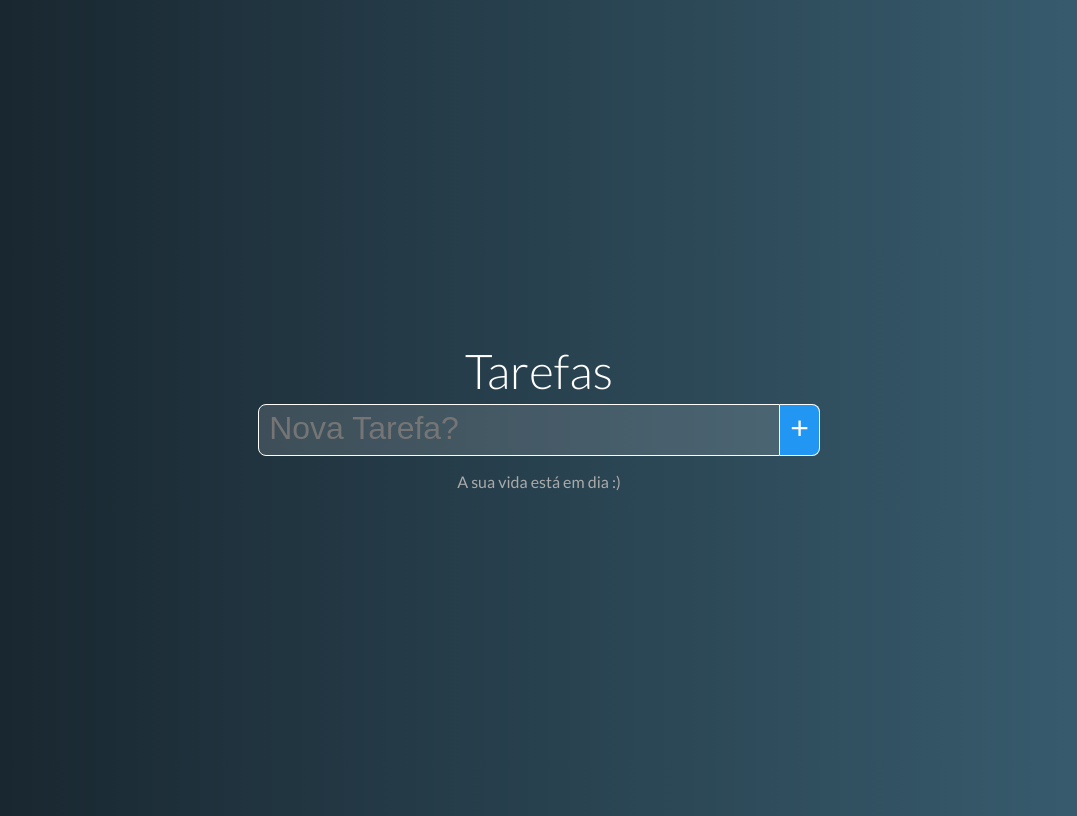
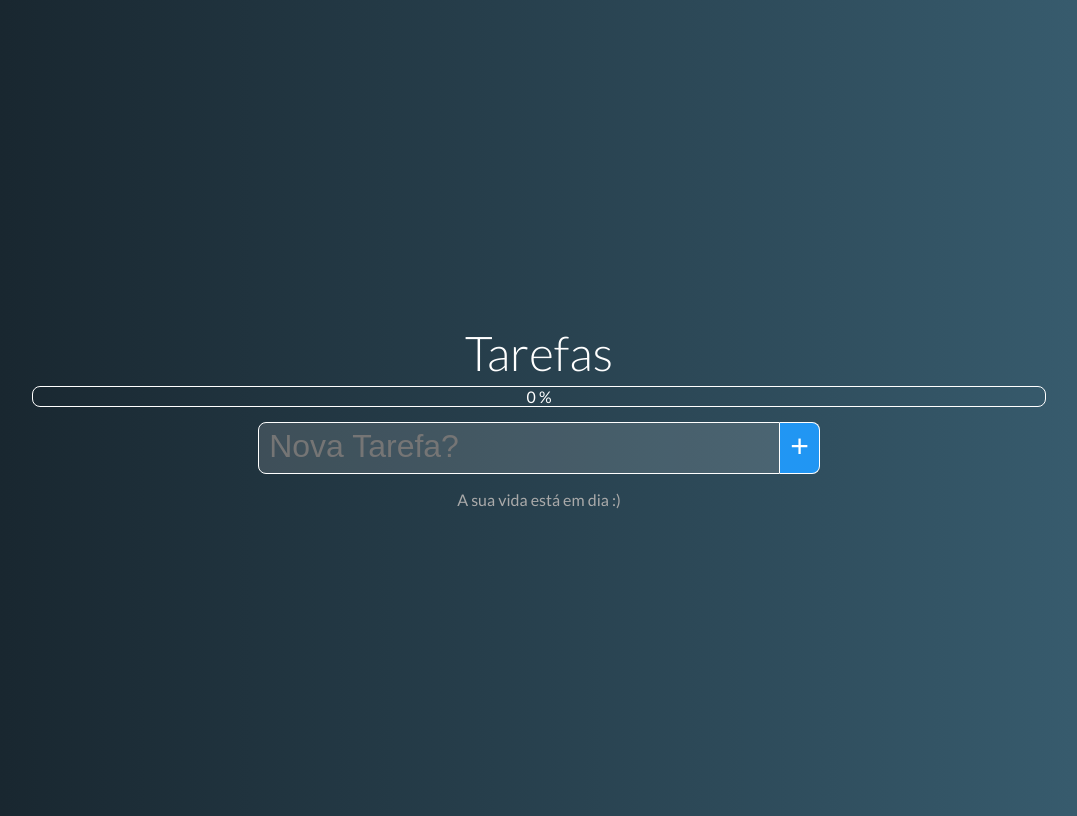
Before and after one commit to lmbaldi/curso-vue, a Vue app in the folder tarefas/: page / in a window 1280 px wide. Shown: the whole page, without its empty margins (101-1178 px from the left). Built offline with nearby package versions, Linux system fonts and the light colour scheme.

Commit message:
add progress component

```diff
--- a/tarefas/src/App.vue
+++ b/tarefas/src/App.vue
@@ -1,6 +1,7 @@
 <template>
   <div id="app">
     <h1>Tarefas</h1>
+	<TaksProgress :progress="progress"/>
     <NewTask @taskAdded="addTask" />
     <TaskGrid
       :tasks="tasks"
@@ -11,20 +12,29 @@
 </template>
 
 <script>
-import NewTask from "./components/NewTask.vue";
-import TaskGrid from "./components/TaskGrid.vue";
+import TaksProgress from "./components/TaskProgress.vue"
+import NewTask from "./components/NewTask.vue"
+import TaskGrid from "./components/TaskGrid.vue"
 
 export default {
-  components: { NewTask, TaskGrid },
+  components: { TaksProgress, NewTask, TaskGrid },
   data() {
     return {
       tasks: [],
     };
   },
+  computed: {
+    progress() {
+      const total = this.tasks.length
+      const done = this.tasks.filter((t) => !t.pending).length
+      return Math.round(done / total * 100) || 0
+    },
+  },
+
   methods: {
     addTask(task) {
       //verifica se  nome jah esta na lista
-      const sameName = (t) => t.name === task.name;
+      const sameName = (t) => t.name === task.name
       //faz um filtro  de todas as tasks pra ver se tem um mesmo nome
       const reallyNew = this.tasks.filter(sameName).length == 0;
       // testar pra ver se realmente um novo nome
--- /dev/null
+++ b/tarefas/src/components/TaskProgress.vue
@@ -0,0 +1,42 @@
+<template>
+  <div class="tasks-progress">
+    <span class="progress-value">{{ progress }} %</span>
+    <div class="progress-bar" :style="{width: progress + '%' }"></div>
+  </div>
+</template>
+
+<script>
+export default {
+  props: {
+    progress: { type: Number, default: 0 },
+  },
+};
+</script>
+
+<style>
+.tasks-progress {
+  position: relative;
+  width: 80%;
+  border: 1px solid #fff;
+  color: #fff;
+  border-radius: 8px;
+  margin-bottom: 15px;
+  display: flex;
+  flex-direction: column;
+  align-items: center;
+}
+
+.progress-bar {
+    position: absolute;
+    border-radius: 8px;
+    height: 100%;
+    background-color: #4CAF50;
+    align-self: flex-start;
+}
+
+.progress-value{
+    z-index: 1;
+    font-size: 1.5rm;
+}
+
+</style>
```
